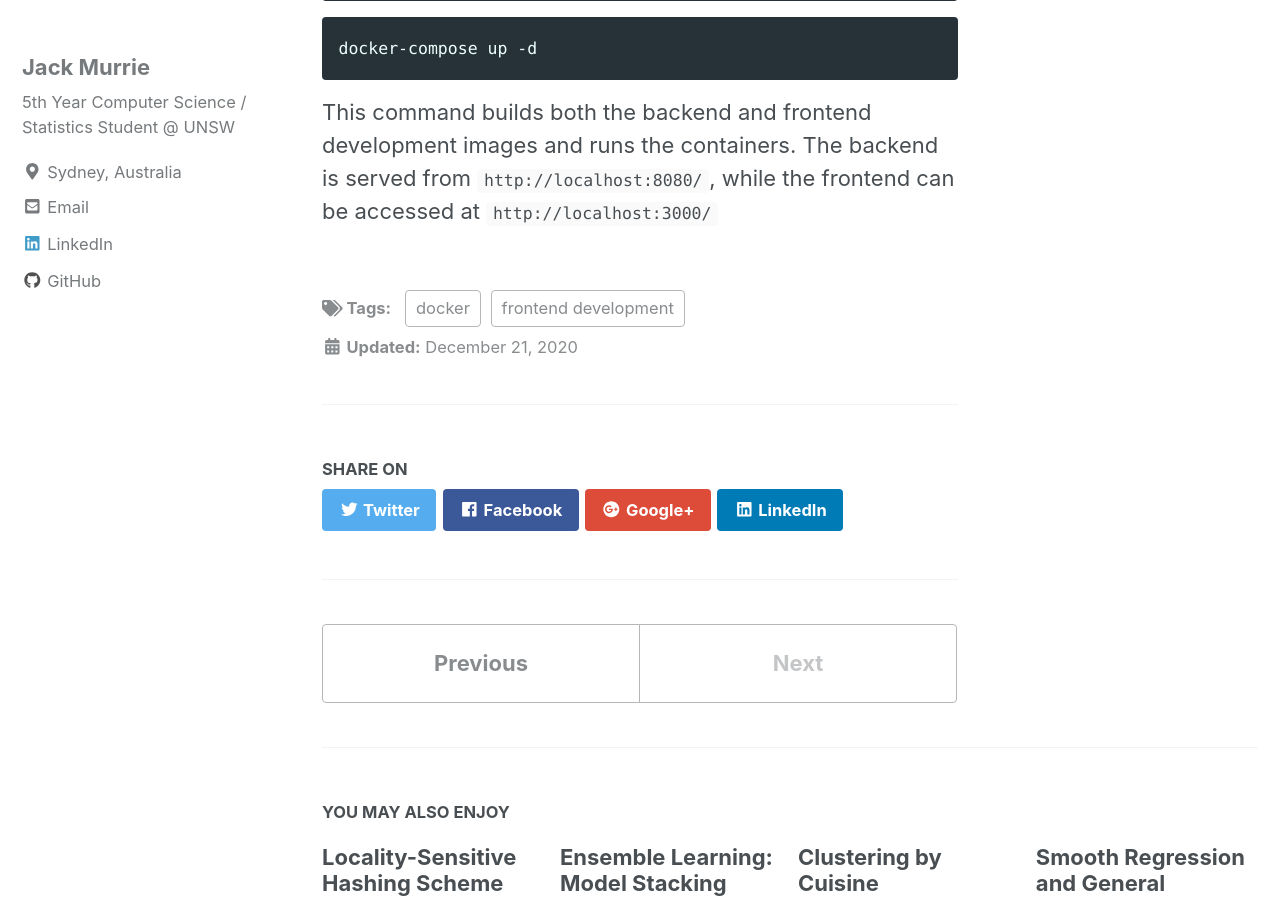
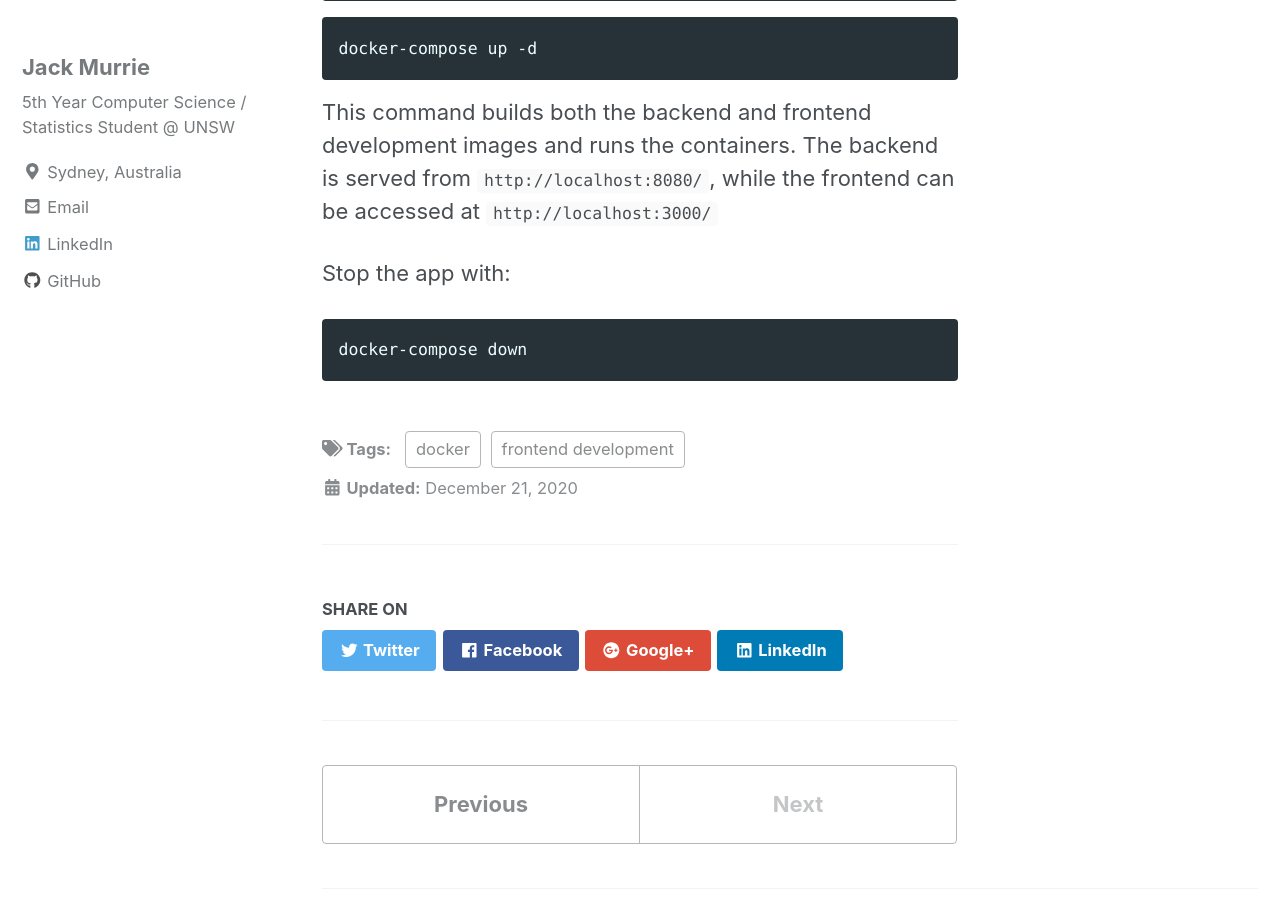
Before and after one commit to JackMurrie/JackMurrie.github.io, a Jekyll site: the page built from _posts/2020-12-21-filmFinder.md, in a window 1280 px wide and 900 px high, scrolled down 885 px. Built offline with Jekyll 4.4.1, drawn with Linux system fonts in a browser that asks for light colours; nearby versions of some CDN libraries.

Commit message:
teardown app inst

````diff
--- a/_posts/2020-12-21-filmFinder.md
+++ b/_posts/2020-12-21-filmFinder.md
@@ -28,3 +28,8 @@ docker-compose up -d
 
 This command builds both the backend and frontend development images and runs the containers.
 The backend is served from `http://localhost:8080/`, while the frontend can be accessed at `http://localhost:3000/`
+
+Stop the app with:
+```
+docker-compose down
+```
````
